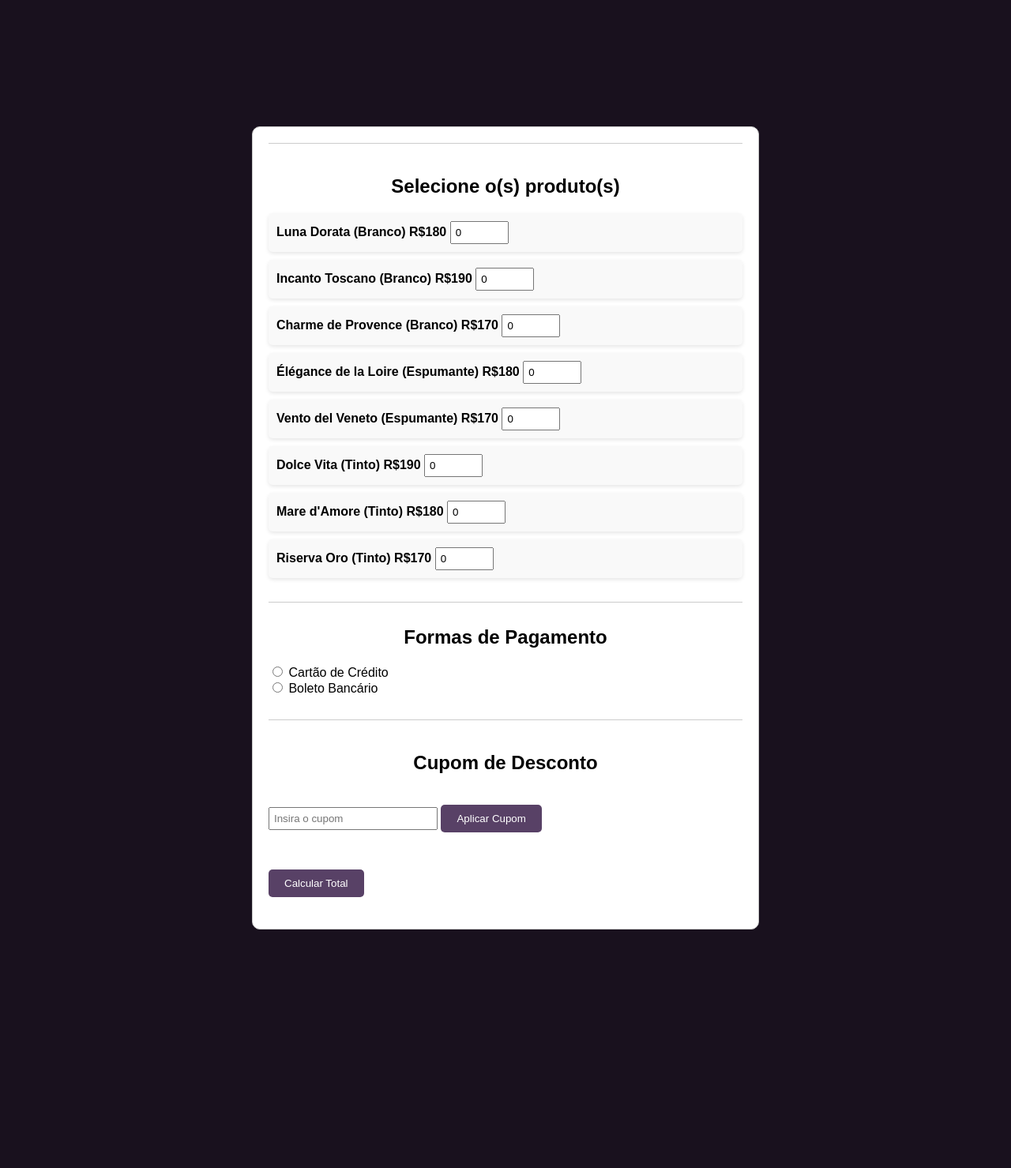
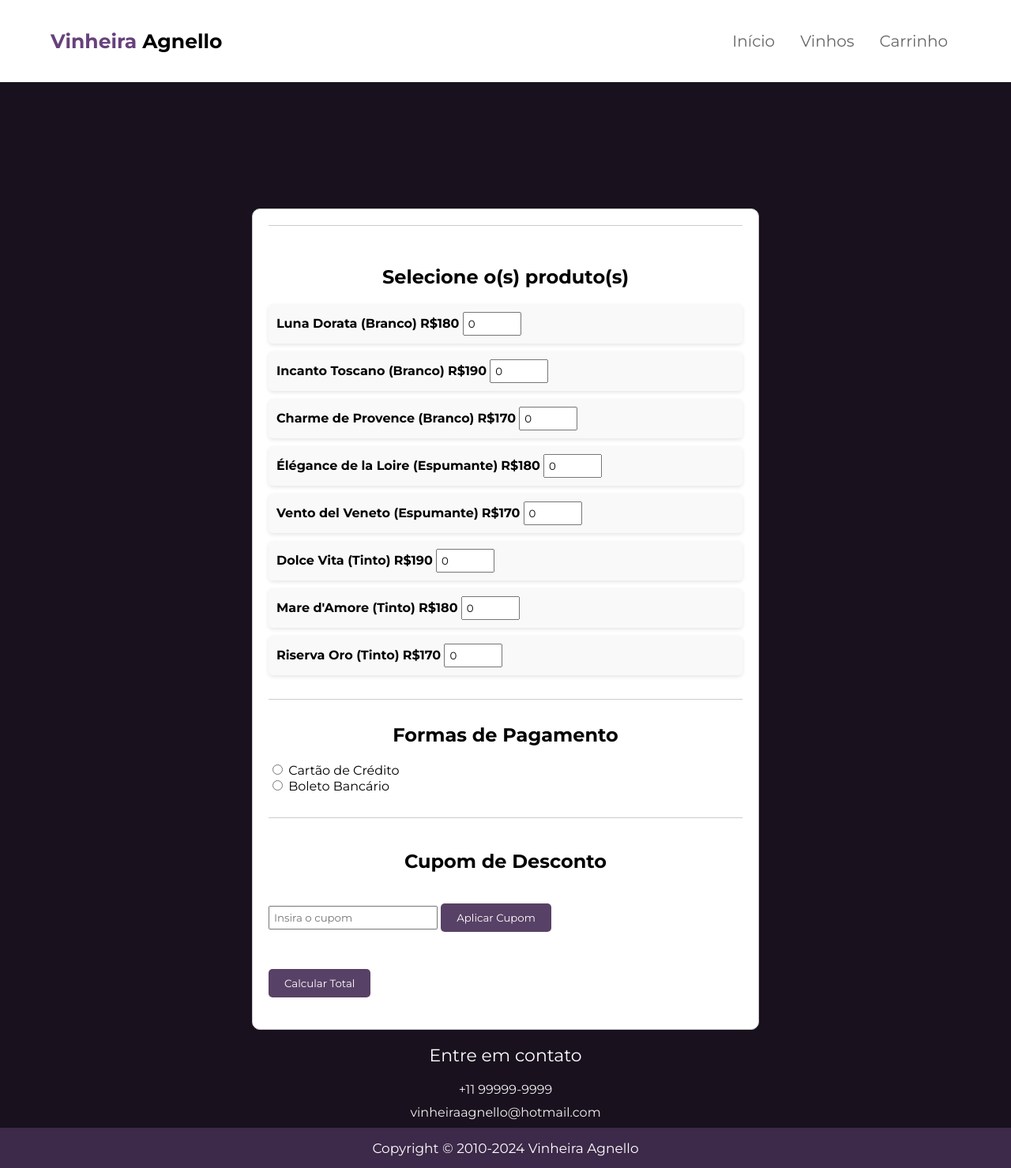
Before and after one commit to camipzcunha/CP02_WebDev, a plain HTML site: page VinheiraAgnello/pages/carrinho.html in a window 1280 px wide. Shown: the whole page at 79% size. Before the commit the page ends 1177 px from the top, so only its background shows below. Drawn offline with Linux system fonts and the light colour scheme.

Commit message:
Muitas mudanças realizadas

```diff
--- a/VinheiraAgnello/pages/carrinho.html
+++ b/VinheiraAgnello/pages/carrinho.html
@@ -7,6 +7,26 @@
         <link rel="stylesheet" href="style/carrinho.css">
     </head>
     <body>
+        <header>
+            <nav class="flex align-center">
+                <p class="paragrafo" >
+                    <span class="paragrafo">Vinheira</span>
+                    Agnello
+                </p>
+                <ul>
+                    <li class="big-screens">
+
+                        <a href="index.html">Início</a>
+                        <a href="wines.html">Vinhos</a>
+                        <a href="carrinho.html"> Carrinho</a>
+                    </li>
+                    <li class="small-screens">
+                        <i class="fa-solid fa-bars"></i>
+                    </li>
+                </ul>
+            </nav>
+        </header>
+        <div class="main">
         <div class="container">
             <div id="calculadora">
                 <h2>Selecione o(s) produto(s)</h2>
@@ -67,6 +87,27 @@
         <div id="total"></div>
     </div>
         </div>
+    </div>
+    <section class="footer">
+        <div class="main-footer">
+            <div class="logoinfo">
+                <div class="contact-details" data-aos="fade-up">
+                    <h1>Entre em contato</h1>
+                    <li>
+                        <div class="fa fa-phone"></div>
+                        <a href="tel:+919326048690">+11 99999-9999</a>
+                    </li>
+                    <li>
+                        <div class="fa fa-envelope"></div>
+                        <a href="">vinheiraagnello@hotmail.com</a>
+                    </li>
+                    </li>
+                </div>
+            </div>
+
+        </div>
+        <footer>Copyright © 2010-2024 Vinheira Agnello</footer>
+    </section>
         <script src="script.js"></script>
     </body>
 </html>
--- a/VinheiraAgnello/pages/style/carrinho.css
+++ b/VinheiraAgnello/pages/style/carrinho.css
@@ -1,17 +1,62 @@
+@import url("https://fonts.googleapis.com/css?family=Montserrat:400,400i,700");
+
+
+
 body {
-    font-family: Arial, sans-serif;
+    background-color: #19111E;
+    font-family: "Montserrat", serif;
     margin: 0;
     padding: 0;
-    background-color: #19111E;
     justify-content: center;
     align-items: center;
     height: 100vh;
 }
 
+nav {
+    display: flex;
+    justify-content: space-between;
+    align-items: center;
+    font-size: 20px;
+    padding: 0.75rem 5vw;
+    background-color: white;
+}
+
+nav span {
+    color: #67417c;
+}
+
+nav p {
+    font-size: 25px;
+    font-weight: 600;
+}
+
+nav li {
+    display: flex;
+    align-items: center;
+    list-style: none;
+}
+
+nav a {
+    text-decoration: none;
+    color: #676767;
+    padding: 0 1rem;
+    font-size: 20px;
+    transition: 0.1s ease-in-out;
+}
+
+nav a:hover {
+    color: #3d2949;
+}
+
+
+.main{
+    background-color: #19111E;
+}
+
 .container {
     width: 80%;
     max-width: 600px;
-    margin: 160px auto 20px; /* Margem pra mover p baixo */
+    margin: 160px auto 20px;  /*Margem pra mover p baixo */
     padding: 20px;
     border: 1px solid #ccc;
     border-radius: 10px;
@@ -28,7 +73,7 @@ h1, h2 {
 
 #calculadora {
     border-top: 1px solid #ccc;
-    padding-top: 20px;
+    padding-top: 30px;
 }
 
 #calculadora button:hover {
@@ -50,6 +95,7 @@ h1, h2 {
 .item input {
     width: 60px;
     padding: 5px;
+    font-family: "Montserrat", serif;
 }
 
 button {
@@ -61,6 +107,7 @@ button {
     border-radius: 5px;
     cursor: pointer;
     transition: background-color 0.3s, color 0.3s;
+    font-family: "Montserrat", serif;
 }
 
 button:hover {
@@ -90,6 +137,8 @@ button:active {
     width: 200px;
     padding: 5px;
     margin-bottom: 10px;
+    font-family: "Montserrat", serif;
+}
 }
 
 #cupomMsg {
@@ -98,4 +147,70 @@ button:active {
 
 #total{
     margin-top: 20px;
+    font-size: 20px;
+    font-weight: bold;
 }
+main-footer {
+    padding: 20px 0;
+    display: flex;
+    justify-content: center;
+    background-color: #3d2949;
+}
+
+.main-footer ul {
+    list-style: none;
+}
+
+.main-footer h1 {
+    font-size: 22px;
+    line-height: 117%;
+    color: #ffffff;
+    margin-bottom: 20px;
+    font-weight: 500;
+    text-align: center;
+}
+
+.main-footer ul li a {
+    color: #ffffffcc;
+    text-decoration: none;
+
+}
+
+footer {
+    background-color: #3d2949;
+    border-top: 1px solid #3d29498e;
+    font-size: 17px;
+    padding: 15px 5px;
+    color: #ffffff;
+    text-align: center;
+}
+
+footer a {
+    text-decoration: none;
+    color: #ffffff;
+}
+
+.contact-details {
+    margin-top: 20px;
+}
+
+.contact-details li {
+    list-style: none;
+    margin: 10px 0;
+    text-align: center;
+}
+
+.contact-details li a {
+    text-decoration: none;
+    color: #f1f1f1;
+    text-align: center;
+}
+
+.contact-details .fa {
+    color: #f1f1f1;
+    margin-right: 10px;
+}
+
+.com ul li {
+    padding: 5px 0;
+}
```
